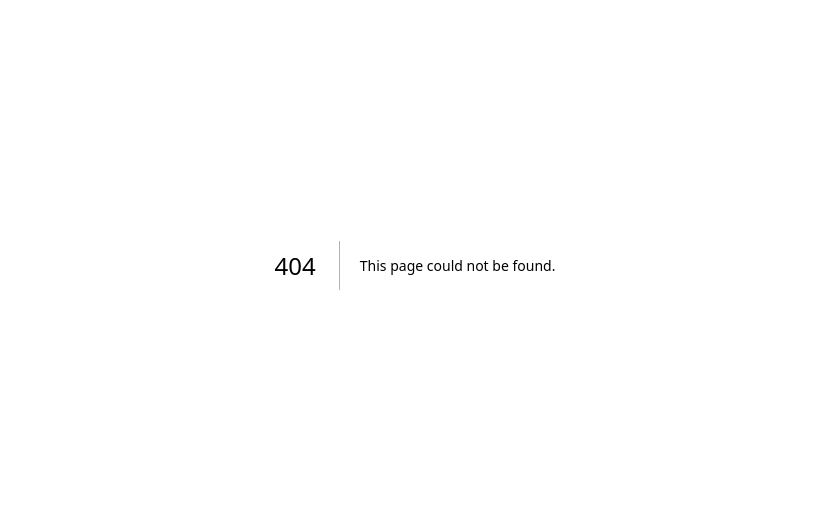
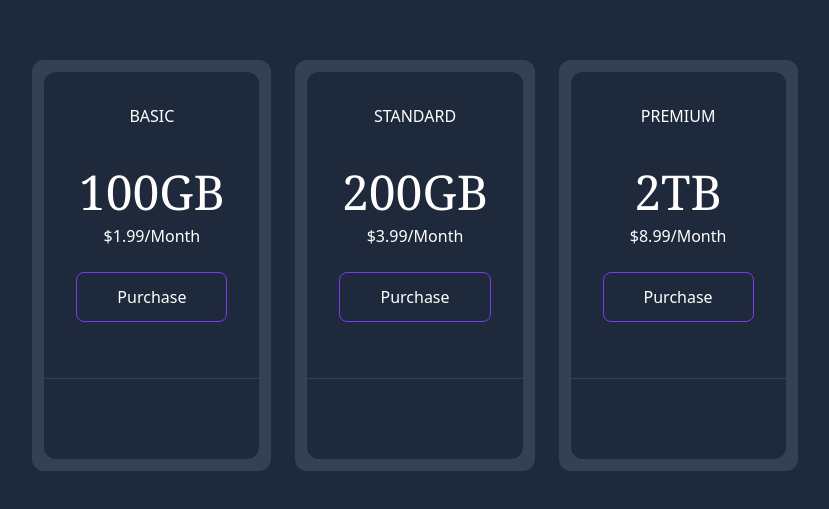
Before and after one commit to Taraskiiin/dump-tailwind, a Next.js app: page /pricing-card in a window 1280 px wide. Before the commit this address had no page. Shown: the part 135-644 px from the top of the page, without its empty margins (225-1054 px from the left). Built offline with nearby package versions, Linux system fonts and the light colour scheme.

Commit message:
feat(pricing-card): implemented PricingCard page

```diff
--- /dev/null
+++ b/src/pages/pricing-card.tsx
@@ -0,0 +1,74 @@
+import React from 'react';
+import Link from 'next/link';
+
+const list = [
+	{
+		id: '1',
+		tariffName: 'Basic',
+		tariff: '100GB',
+		price: '$1.99/Month',
+		sweets: [
+			'100 GB of storage',
+			'Option to add members',
+			'Extra member benefits',
+		],
+	},
+	{
+		id: '2',
+		tariffName: 'Standard',
+		tariff: '200GB',
+		price: '$3.99/Month',
+		sweets: [
+			'200 GB of storage',
+			'Option to add members',
+			'Extra member benefits',
+		],
+	},
+	{
+		id: '3',
+		tariffName: 'Premium',
+		tariff: '2TB',
+		price: '$8.99/Month',
+		sweets: [
+			'2 TB of storage',
+			'Option to add members',
+			'Extra member benefits',
+		],
+	},
+];
+
+export default function PricingCard() {
+	return (
+		<section className='flex items-center justify-center min-h-screen bg-slate-800 overflow-hidden'>
+			<div className='flex flex-col my-6 space-y-6 md:space-y-0 md:space-x-6 md:flex-row md:my-0'>
+				{list.map((item) => (
+					<div key={item.id} className='bg-slate-700 rounded-xl text-white'>
+						<div className='p-8 mx-3 mt-3 rounded-t-xl bg-slate-800'>
+							<div className='text-center uppercase'>{item.tariffName}</div>
+							<h2 className='mt-10 font-serif text-5xl text-center'>
+								{item.tariff}
+							</h2>
+							<h3 className='mt-2 text-center'>{item.price}</h3>
+							<div className='flex justify-center'>
+								<Link
+									href='#'
+									className='inline-block px-10 py-3 my-6 text-center border border-violet-600 rounded-lg hover:bg-violet-800 hover:border-800 duration-300'
+								>
+									Purchase
+								</Link>
+							</div>
+						</div>
+						<div className='border-t border-slate-700' />
+						<div className='p-8 mx-3 mb-3 rounded-b-xl bg-slate-800'>
+							<div className='flex flex-col space-y-2'>
+								{item.sweets.map((el) => (
+									<div key={el}></div>
+								))}{' '}
+							</div>
+						</div>
+					</div>
+				))}
+			</div>
+		</section>
+	);
+}
```
Also changed, not shown: 1 other file (tests, documents, lock files or other folders).
